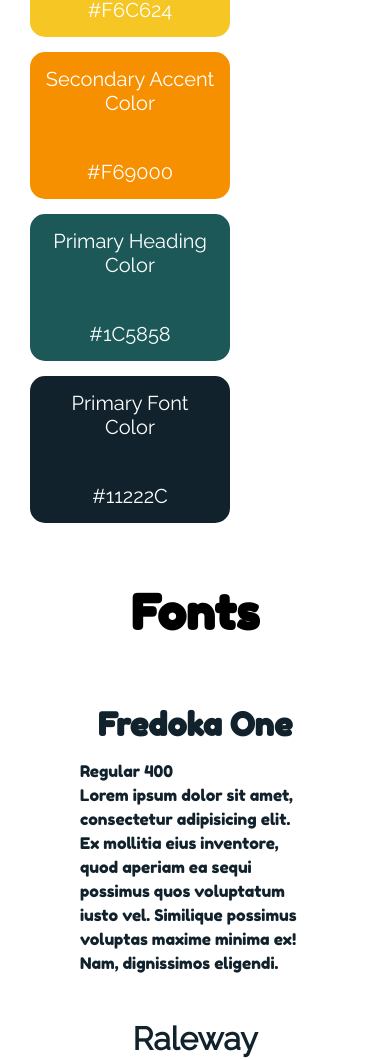
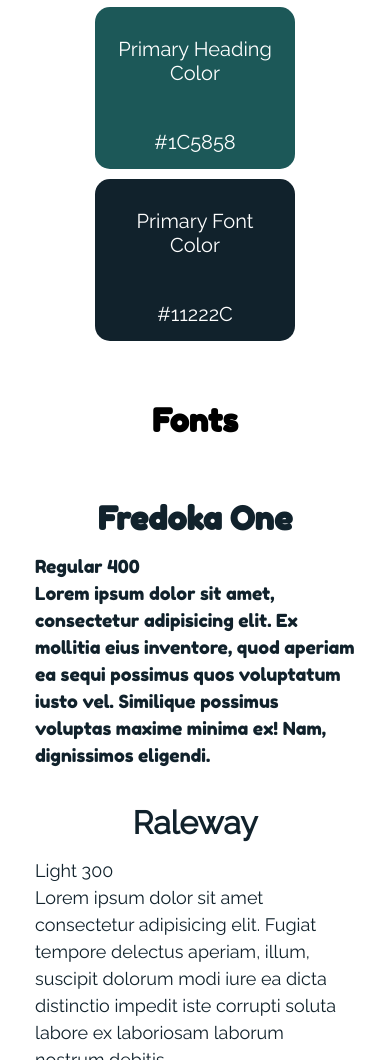
Before and after one commit to kellycodesstuff/codecademy-styleguide, a plain HTML site: page index.html in a window 390 px wide. Shown: the part 940-2000 px from the top of the page. Drawn offline with Linux system fonts and the light colour scheme.

Commit message:
Add media queries

```diff
--- a/index.html
+++ b/index.html
@@ -6,6 +6,7 @@
         <link rel="preconnect" href="https://fonts.googleapis.com">
         <link rel="preconnect" href="https://fonts.gstatic.com" crossorigin>
         <link href="https://fonts.googleapis.com/css2?family=Fredoka+One&family=Raleway:ital,wght@0,300;0,400;1,300&display=swap" rel="stylesheet">
+        <meta name="viewport" content="width=device-width, initial-scale=1"/>
     </head>
     <body>
         <header>
--- a/styles.css
+++ b/styles.css
@@ -36,12 +36,6 @@ h2 {
 header {
     background-color: rgba(83, 177, 177, 1);
     padding: 50px;
-}
-
-@media only screen and (max-width: 600px) {
-    h1 {
-        font-size: 72px;
-    }
 }
 
 /* Colors */
@@ -84,12 +78,6 @@ header {
 
 #navy {
     background-color: #11222C;
-}
-
-@media only screen and (max-width: 600px) {
-    #color-section {
-        display: block;
-    }
 }
 
 /* Fonts Section */
@@ -187,3 +175,35 @@ footer p {
     opacity: 0.9;
     text-align: center;
 }
+
+/* Media Queries for Mobile */
+@media only screen and (max-width: 600px) {
+    /* Adjust font sizes*/
+    h1 {
+        font-size: 60px;
+    }
+
+    h2 {
+        font-size: 48px;
+    }
+
+    h3 {
+        font-size: 32px;
+    }
+
+    h4 {
+        font-size: 28px;
+    }
+
+    p {
+        font-size: 18px;
+    }
+
+    #color-section {
+        margin: 0 auto;
+    }
+
+    .fonts {
+        padding: 5px;
+    }
+}
```
